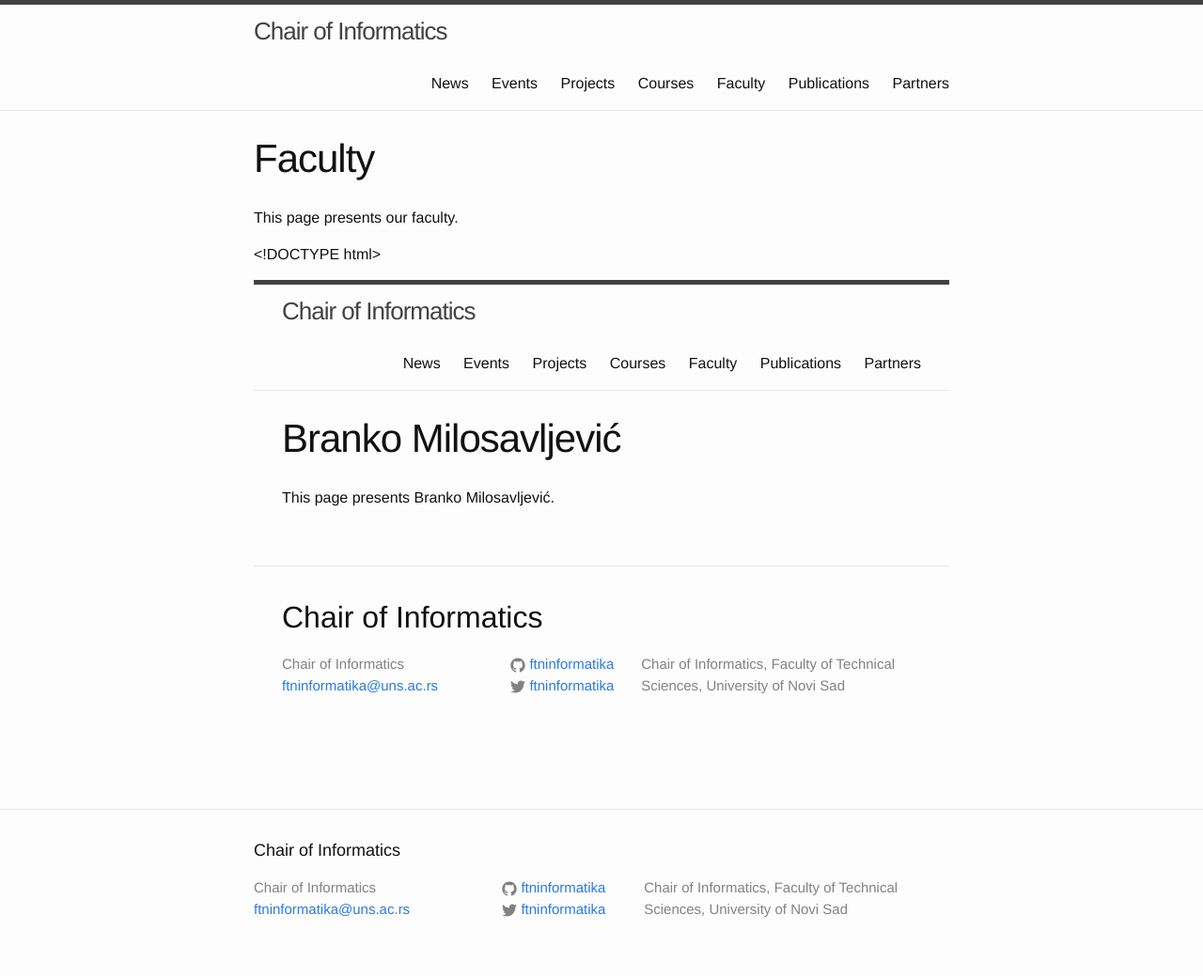
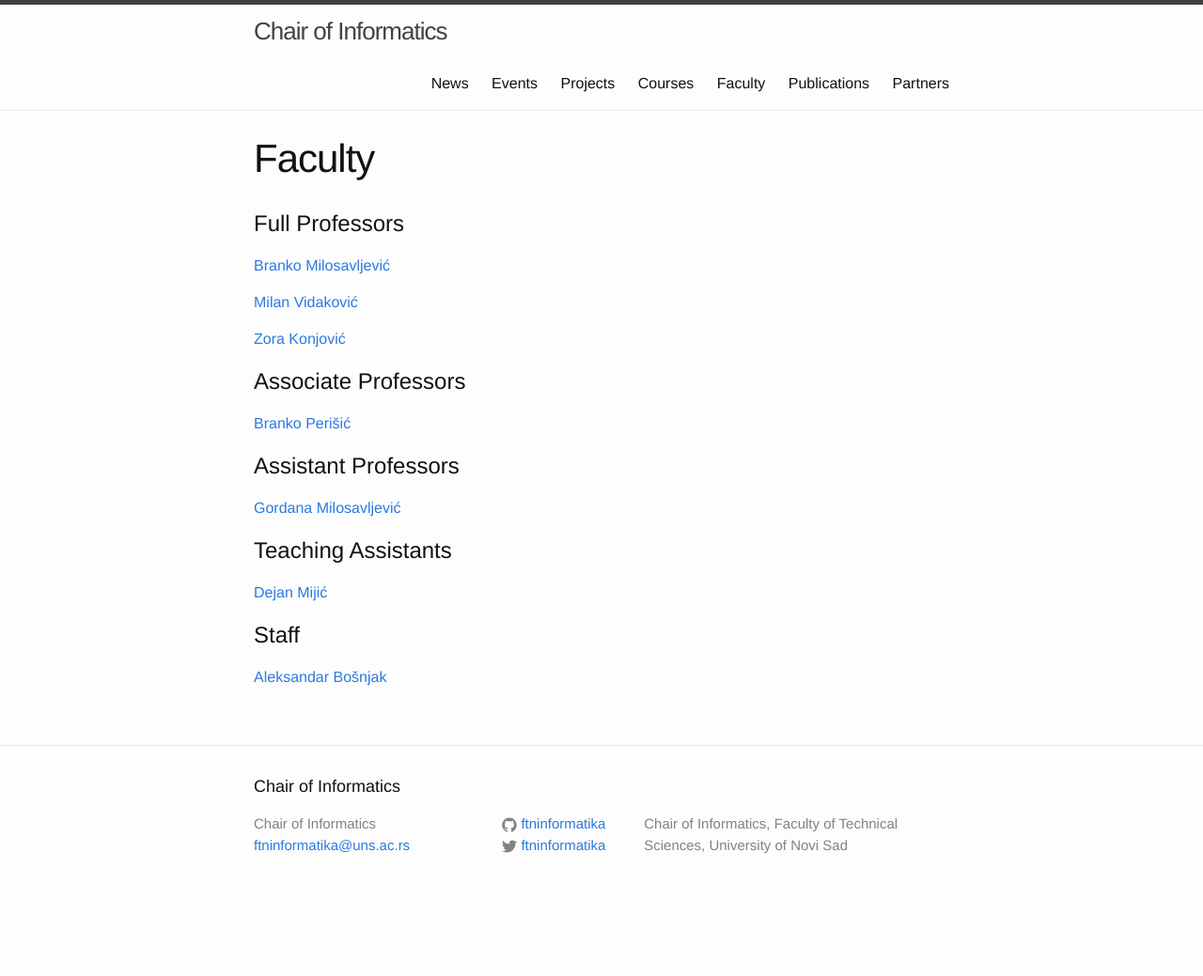
Before and after one commit to unsftn/informatika, a Jekyll site: the page built from 04-faculty.md, in a window 1280 px wide. Shown: the whole page at 94% size. Built offline with Jekyll 4.4.1, drawn with Linux system fonts in a browser that asks for light colours; after the commit the page ends 971 px from its top, so only the background shows below that.

Commit message:
Razradjen Faculty

```diff
--- a/04-faculty.md
+++ b/04-faculty.md
@@ -4,6 +4,52 @@ title: Faculty
 permalink: /faculty/
 ---
 
-This page presents our faculty.
+Full Professors
+===============
 
-{{ site.faculty }}
+{% for fac in site.faculty %}
+  {% if fac.zvanje == "full" %}
+  [{{fac.title}}]({{site.baseurl}}{{fac.url}})
+  {% endif %}
+
+{% endfor %}
+
+Associate Professors
+====================
+
+{% for fac in site.faculty %}
+  {% if fac.zvanje == "associate" %}
+  [{{fac.title}}]({{site.baseurl}}{{fac.url}})
+  {% endif %}
+
+{% endfor %}
+
+Assistant Professors
+====================
+
+{% for fac in site.faculty %}
+  {% if fac.zvanje == "assistant" %}
+  [{{fac.title}}]({{site.baseurl}}{{fac.url}})
+  {% endif %}
+
+{% endfor %}
+
+Teaching Assistants
+===================
+
+{% for fac in site.faculty %}
+  {% if fac.zvanje == "TA" %}
+  [{{fac.title}}]({{site.baseurl}}{{fac.url}})
+  {% endif %}
+
+{% endfor %}
+
+Staff
+=====
+
+{% for fac in site.faculty %}
+  {% if fac.zvanje == "staff" %}
+  [{{fac.title}}]({{site.baseurl}}{{fac.url}})
+  {% endif %}
+
+{% endfor %}
--- /dev/null
+++ b/_faculty/AleksandarBosnjak.md
@@ -0,0 +1,10 @@
+---
+layout: page
+title: Aleksandar Bošnjak
+collection: faculty
+path: AleksandarBosnjak
+name: AleksandarBosnjak
+zvanje: staff
+---
+
+This page presents Aleksandar Bošnjak.
--- /dev/null
+++ b/_faculty/DejanMijic.md
@@ -0,0 +1,10 @@
+---
+layout: page
+title: Dejan Mijić
+collection: faculty
+path: DejanMijic
+name: DejanMijic
+zvanje: TA
+---
+
+This page presents Dejan Mijić.
--- /dev/null
+++ b/_faculty/MilanVidakovic.md
@@ -0,0 +1,10 @@
+---
+layout: page
+title: Milan Vidaković
+collection: faculty
+path: MilanVidakovic
+name: MilanVidakovic
+zvanje: full
+---
+
+This page presents Milan Vidaković.
--- /dev/null
+++ b/_faculty/ZoraKonjovic.md
@@ -0,0 +1,10 @@
+---
+layout: page
+title: Zora Konjović
+collection: faculty
+path: ZoraKonjovic
+name: ZoraKonjovic
+zvanje: full
+---
+
+This page presents Zora Konjović.
```
Also changed, not shown: 03-courses.md (+27 -4 lines), 05-publications.md (+0 -2 lines), _faculty/BrankoMilosavljevic.md (+1 -1 lines), _faculty/BrankoPerisic.md (added, +10 -0 lines), _faculty/GordanaMilosavljevic.md (added, +10 -0 lines).
